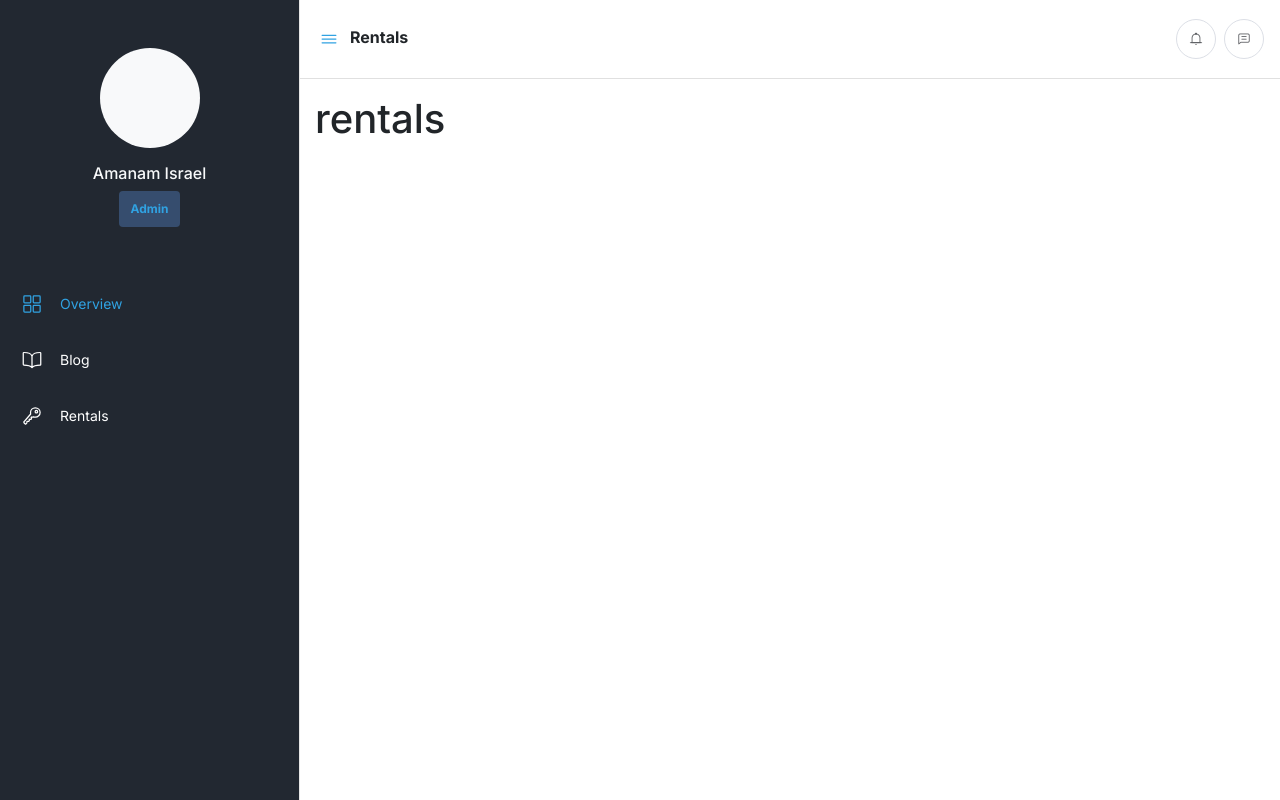
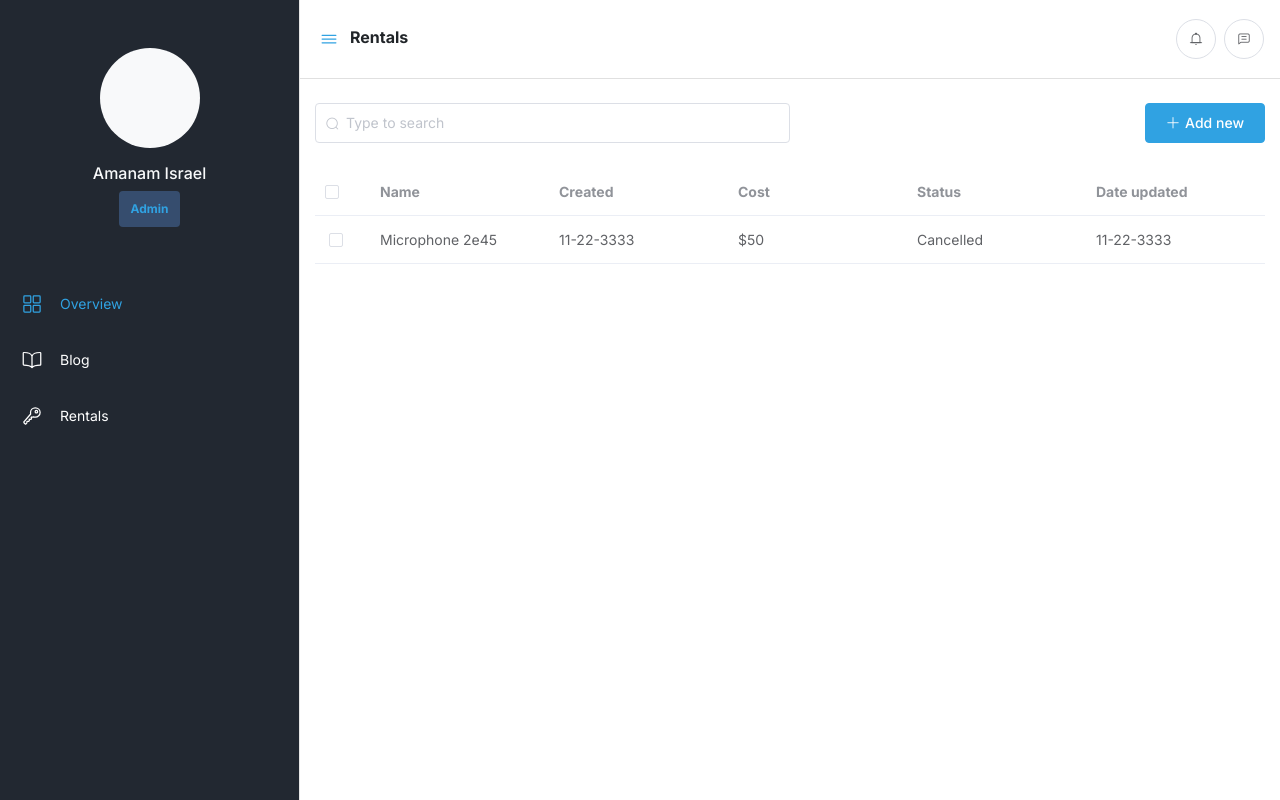
Before and after one commit to kojusola/admin-event, a Vue app: page /dashboard/rentals in a window 1280 px wide. Built offline with nearby package versions, Linux system fonts and the light colour scheme.

Commit message:
finished rentals page

```diff
--- a/src/components/layouts/sidebar.vue
+++ b/src/components/layouts/sidebar.vue
@@ -37,9 +37,7 @@
 export default {
   name: "sidebar",
   data() {
-    return {
-      // isCollapse: false,
-    };
+    return {};
   },
   methods: {
     toRentals() {
--- a/src/components/rentals.vue
+++ b/src/components/rentals.vue
@@ -1,15 +1,97 @@
 <template>
-  <div>
-    <h1>rentals</h1>
+  <div class="my-4">
+    <el-row class="mb-4">
+      <el-col :span="12">
+        <el-input
+          prefix-icon="el-icon-search"
+          v-model="search"
+          placeholder="Type to search"
+        />
+      </el-col>
+      <el-col :span="12">
+        <el-button icon="el-icon-plus" class="ml-auto d-block" type="primary"
+          >Add new</el-button
+        >
+      </el-col>
+    </el-row>
+    <el-table
+      ref="multipleTable"
+      :data="
+        tableData.filter(
+          (data) =>
+            !search || data.name.toLowerCase().includes(search.toLowerCase())
+        )
+      "
+      style="width: 100%"
+      @selection-change="handleSelectionChange"
+    >
+      <el-table-column type="selection" width="55"> </el-table-column>
+      <el-table-column property="name" label="Name" show-overflow-tooltip>
+      </el-table-column>
+      <el-table-column property="created" label="Created" show-overflow-tooltip>
+      </el-table-column>
+      <el-table-column property="cost" label="Cost" show-overflow-tooltip>
+      </el-table-column>
+      <el-table-column property="status" label="Status" show-overflow-tooltip>
+        <template></template>
+      </el-table-column>
+      <el-table-column
+        property="dateUpdated"
+        label="Date updated"
+        show-overflow-tooltip
+      >
+      </el-table-column>
+    </el-table>
   </div>
 </template>
 
 <script>
 export default {
-    name: 'rentals'
-}
+  name: "rentals",
+  data() {
+    return {
+      tableData: [
+        {
+          dateUpdated: "11-22-3333",
+          name: "Microphone 2e45",
+          created: "11-22-3333",
+          cost: "$50",
+          status: "Cancelled",
+        },
+      ],
+      multipleSelection: [],
+      search: "",
+      fullscreenLoading: false,
+    };
+  },
+  methods: {
+    handleEdit(index, row) {
+      console.log(index, row);
+    },
+    handleDelete(index, row) {
+      console.log(index, row);
+    },
+    handleSelectionChange(val) {
+      this.multipleSelection = val;
+      console.log(val);
+    },
+    getData() {
+      const loading = this.$loading({
+        lock: true,
+        text: "Loading",
+        spinner: "el-icon-loading",
+        background: "rgba(0, 0, 0, 0.7)",
+      });
+      setTimeout(() => {
+        loading.close();
+      }, 2000);
+    },
+  },
+  created() {
+    // this.getData();
+  },
+};
 </script>
 
 <style>
-
 </style>
```
Also changed, not shown: src/components/layouts/fullScreenLoading.vue (added, +40 -0 lines).
